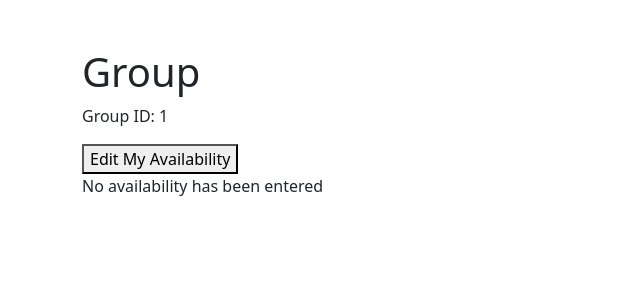
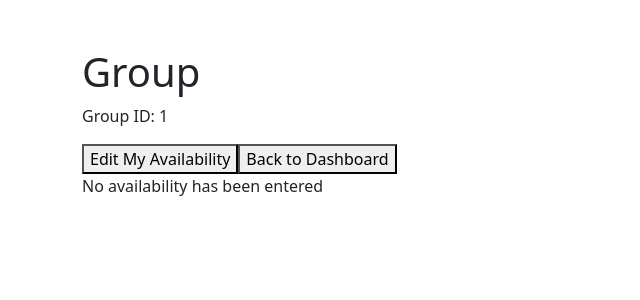
Before and after one commit to ParthP22/Planify, a Next.js app in the folder planify/: page /group/1 in a window 1280 px wide. Shown: the top 300 px of the page, without its empty margins (0-640 px from the left). Built offline with nearby package versions, Linux system fonts and the light colour scheme; no server answers; the database is empty.

Commit message:
feat: added a button on the group page to go back to the dashboard

```diff
--- a/planify/src/app/group/[groupId]/page.tsx
+++ b/planify/src/app/group/[groupId]/page.tsx
@@ -109,6 +109,10 @@ export default function GroupPage() {
                 Edit My Availability
             </button>
 
+            <button onClick={() => router.push(`/dashboard`)}>
+                Back to Dashboard
+            </button>
+
             {/* Availability Grid */}
               {overlap.length === 0 ? (
                   <p>No availability has been entered</p>
```
